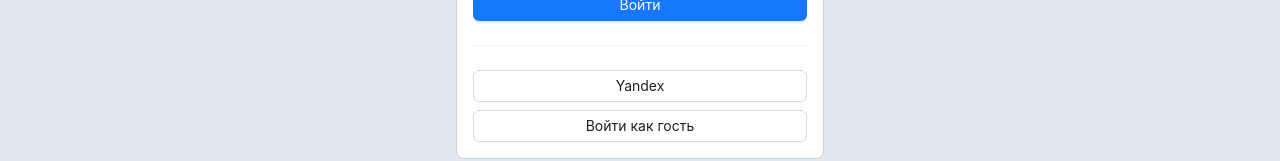
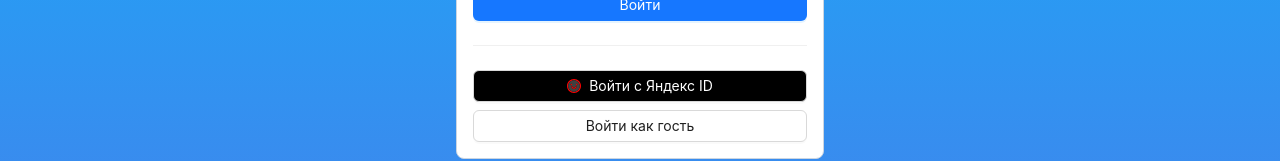
Before and after one commit to EDRO-Technologies/Digital-Challenge_Fazbear.JS, a Next.js app in the folder client-app/: page /login in a window 1280 px wide. Shown: the part 490-651 px from the top of the page. Built offline with nearby package versions, Linux system fonts and the light colour scheme.

Commit message:
updated login page

```diff
--- /dev/null
+++ b/client-app/src/app/login/login.module.css
@@ -0,0 +1,15 @@
+.bg {
+    background-image: linear-gradient(to top, #4481eb 0%, #04befe 100%);
+}
+
+.yandexBtn {
+    background-color: black;
+    color: white;
+    transition: 200ms ease-out;
+}
+
+.yandexBtn:hover {
+    background: white;
+    color: black;
+    border: none;
+}
--- a/client-app/src/app/login/page.tsx
+++ b/client-app/src/app/login/page.tsx
@@ -8,6 +8,8 @@ import authFetch, { getUser, loginUserByEmail } from "@/services/AuthFetchServic
 import api from "@/services/GetAuthorizedUserService";
 import { useRouter } from "next/navigation";
 import { AxiosError } from "axios";
+import styles from "./login.module.css";
+import {SmileOutlined, SmileTwoTone} from "@ant-design/icons";
 
 type FieldType = {
   username?: string;
@@ -81,7 +83,7 @@ export default function AnotherPage() {
   };
 
   return (
-    <div className="flex flex-row justify-center items-center bg-slate-200 w-full h-full">
+    <div className={`flex flex-row justify-center items-center bg-slate-200 w-full h-full ${styles.bg}`}>
 
       <div className="px-4 py-4 justify-between items-center rounded-lg flex flex-col bg-white min-w-[200px]  border-slate-300 border border-solid">
         <Image
@@ -128,8 +130,14 @@ export default function AnotherPage() {
         <Divider />
         <div className="flex w-full flex-col gap-2">
           {/* <Button onClick={() => login("google")}>Google</Button> */}
-          <Button onClick={() => login("yandex")}>Yandex</Button>
-          <Button onClick={() => push("/events")}>Войти как гость</Button>
+          <Button
+            onClick={() => login("yandex")}
+            icon={<SmileTwoTone twoToneColor={"red"}/>}
+            className={styles.yandexBtn}
+          >Войти с Яндекс ID</Button>
+          <Button
+            onClick={() => push("/events")}
+          >Войти как гость</Button>
         </div>
       </div>
     </div>
--- a/client-app/src/components/Charts.tsx
+++ b/client-app/src/components/Charts.tsx
@@ -25,6 +25,7 @@ const Charts: React.FC = () => {
     series.columns.template.tooltipText = '{categoryX}: [bold]{valueY}[/]';
     // Установка цвета столбцов на основе данных
     series.columns.template.adapter.add('fill', function(fill, target) {
+      // @ts-ignore
       return am4core.color(target.dataItem.dataContext.color);
     });
 
```
